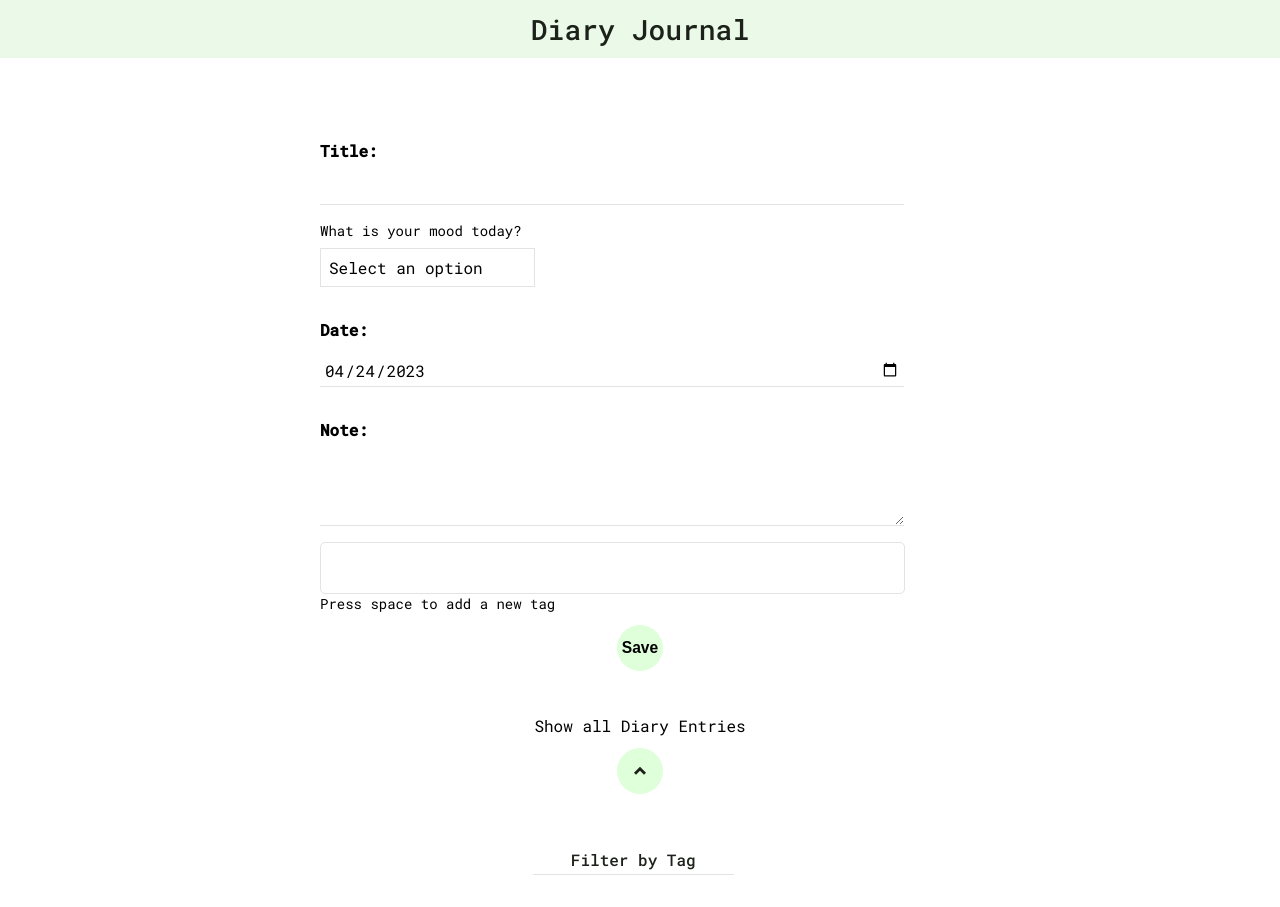
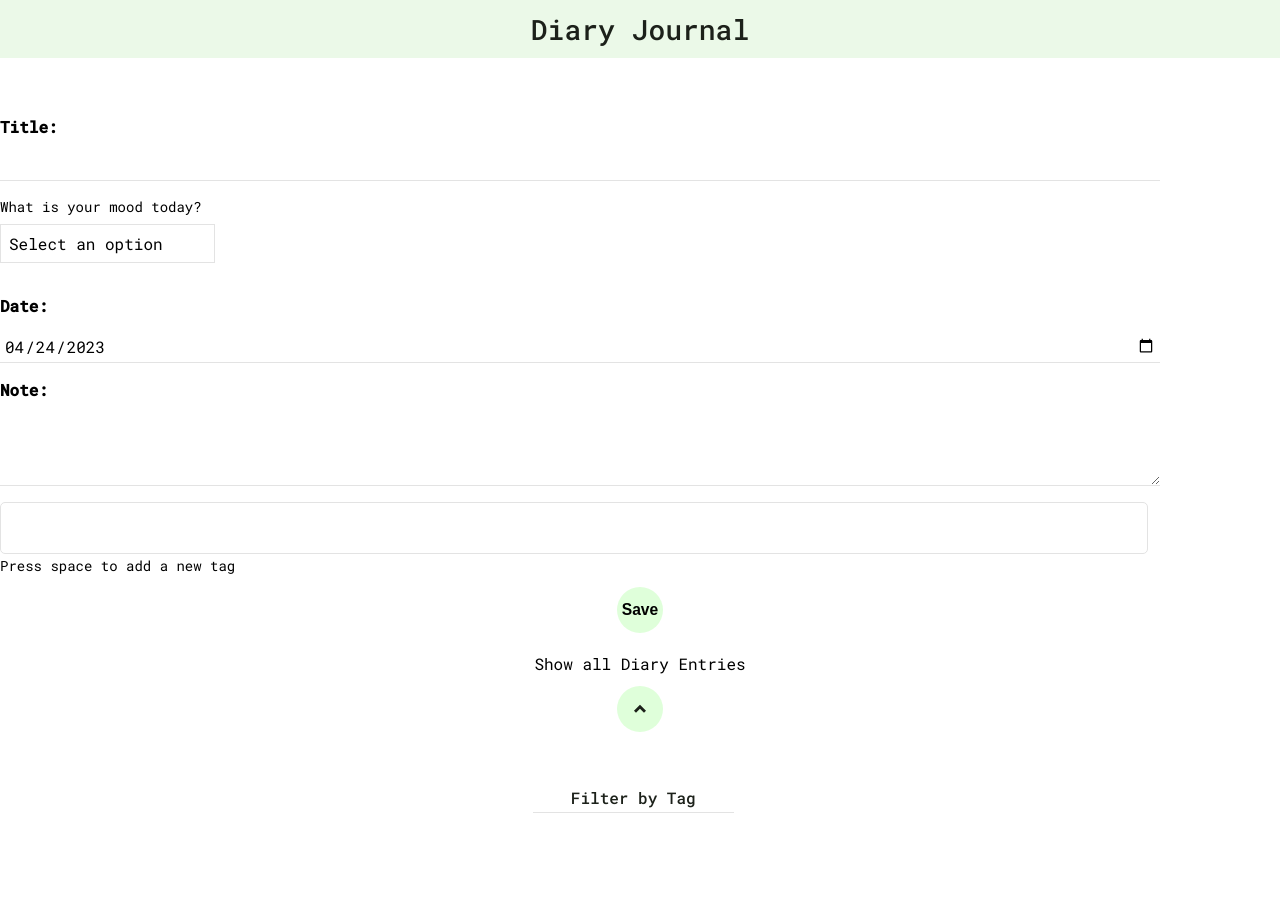
Before and after one commit to martinstraussberger/diary-app, a React (Create React App) app: page / in a window 1280 px wide. After the commit the page ends 845 px from the top, so only its background shows below. Built offline with nearby package versions, Linux system fonts and the light colour scheme.

Commit message:
Update NewEntry.css
- grouped common selectors together as they have the same styles
- grouped further selectors such as .selected-tags, .__tags-entry since they share "flex" style-properties
- removed margin: 0 from .entry-row-header since it did overwrite margin-bottom

```diff
--- a/src/components/Entry/NewEntry.css
+++ b/src/components/Entry/NewEntry.css
@@ -1,26 +1,58 @@
-.entry-form {
+.entry-row {
   display: flex;
   flex-direction: column;
-  list-style: none;
-  margin: 0.5rem auto;
-  padding: 1rem;
-  width: 86%;
-  max-width: 40rem;
-  background: var(--primary);
+  text-align: left;
+  border-radius: 6px;
+  background-color: var(--secondary-50);
 }
 
-.dropdown-icon {
-  width: 86%;
+.entry-row-header,
+.entry-row-content,
+.entry-row-tags,
+.entry-row-trash {
+  word-break: break-all;
+  padding: 20px 24px 0;
 }
 
-.moodicon-dropdown {
-  display: block;
-  flex-direction: column;
+.entry-row-header h3 {
+  margin-bottom: 5px;
+}
+
+.entry-row-header h4,
+.entry-row-header p,
+.entry-row-content,
+.entry-row-tags p {
+  margin-bottom: 15px;
+  line-height: 28px;
+}
+
+.entry-row-trash {
+  display: flex;
+  justify-content: flex-end;
   align-items: center;
-  justify-content: center;
-  width: 10%;
-  height: auto;
-  padding: 12px;
-  border: none;
-  background: var(--secondary-100);
 }
+
+.selected-tags,
+.__tags-entry {
+  display: flex;
+  align-items: center;
+  background-color: var(--secondary-50);
+}
+
+.selected-tags {
+  flex-wrap: wrap;
+}
+
+.__tags-entry {
+  border: 1px solid var(--neutral-300);
+}
+
+.week-container {
+  text-align: center;
+}
+
+@media (min-width: 768px) {
+  .p-tag-week-row h3 {
+    font-size: 0.875rem;
+  }
+}
```
